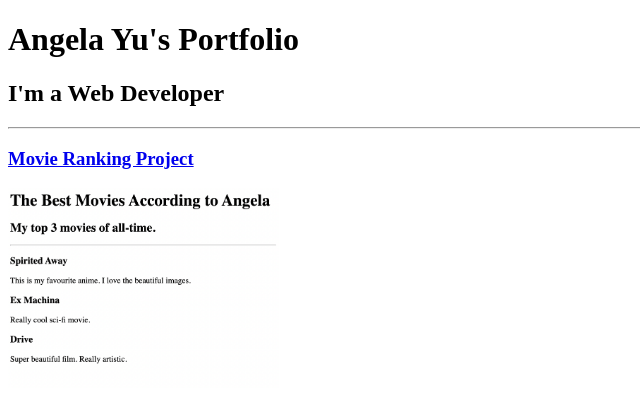
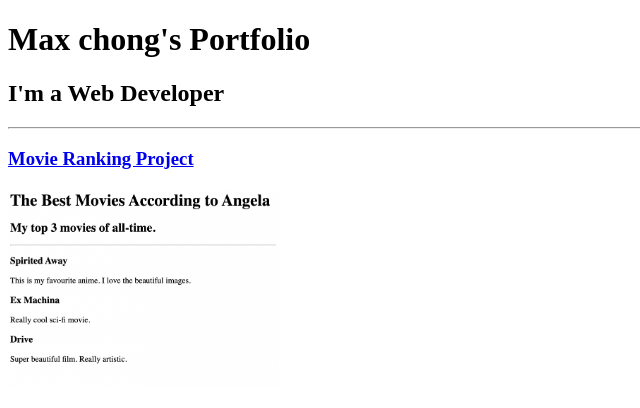
Before and after one commit to maxchong2k/html-portfolio, a plain HTML site: page index.html in a window 1280 px wide. Shown: the top 408 px of the page, without its empty margins (0-640 px from the left). Drawn offline with Linux system fonts and the light colour scheme.

Commit message:
Update index.html

```diff
--- a/index.html
+++ b/index.html
@@ -3,11 +3,11 @@
 
 <head>
   <meta charset="UTF-8">
-  <title>Angela's Portfolio</title>
+  <title>Max Chong's Portfolio</title>
 </head>
 
 <body>
-  <h1>Angela Yu's Portfolio</h1>
+  <h1>Max chong's Portfolio</h1>
   <h2>I'm a Web Developer</h2>
   <hr />
   <h3><a href="./public/movie-ranking.html">Movie Ranking Project</a></h3>
```
